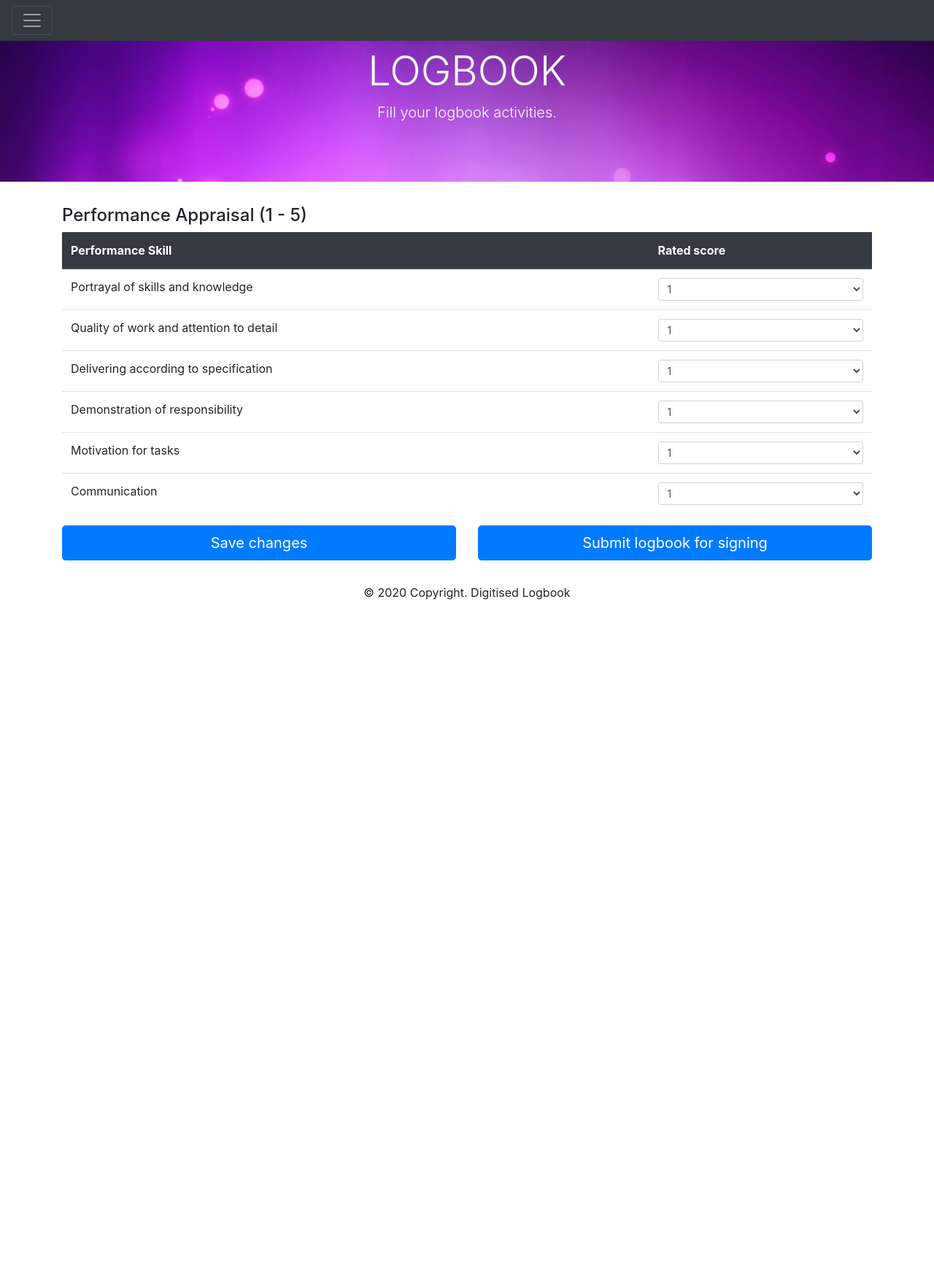
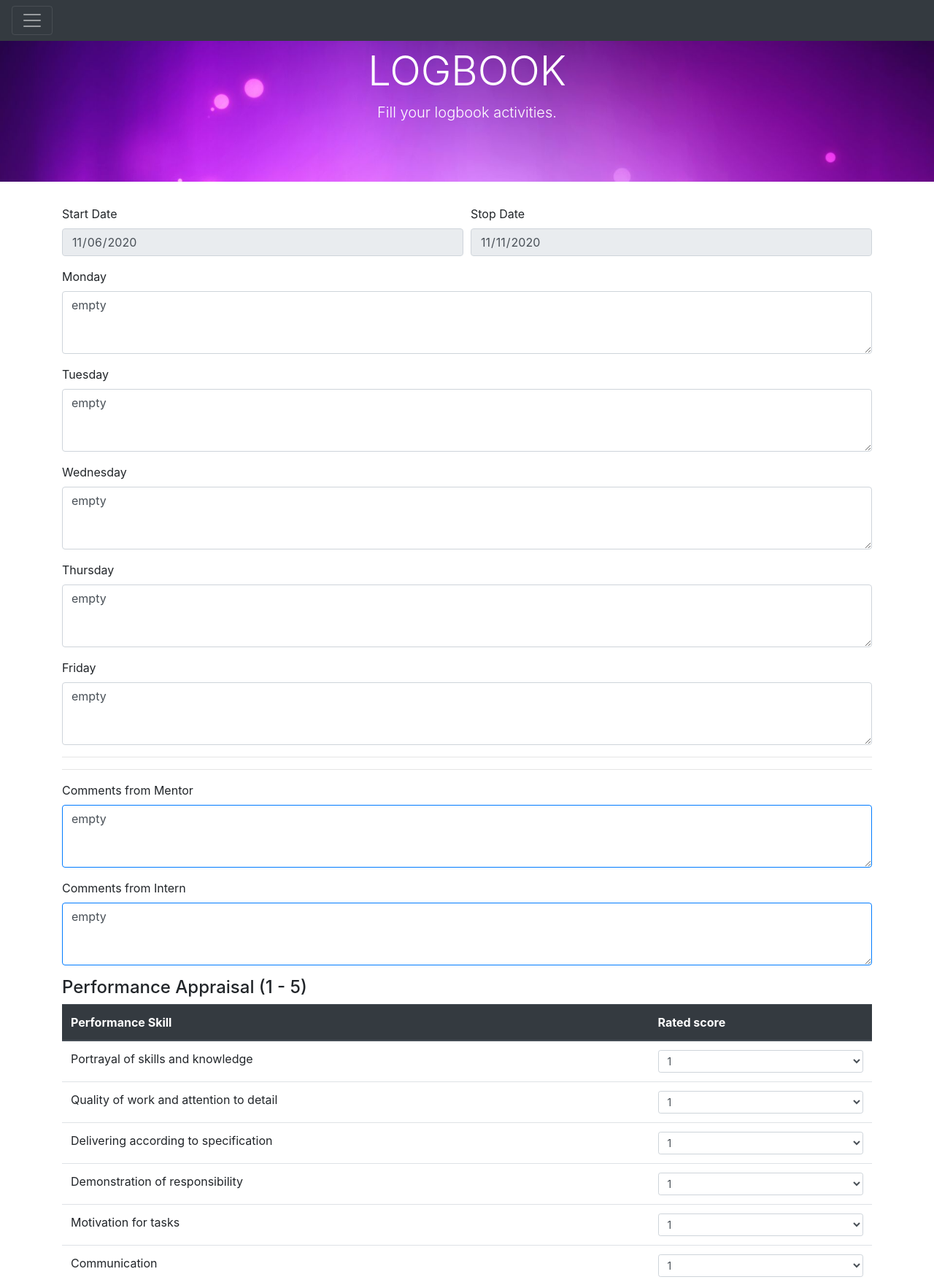
Before and after one commit to BaneleMlamleli/logbook, a PHP site: page /logbook.php in a window 1280 px wide. Shown: the top 1761 px of the page at 73% size. Before the commit the page ends 822 px from the top, so only its background shows below. Run offline with PHP 8.4, Linux system fonts and the light colour scheme; the visitor is signed in with stand-in values (Sample User, id 1); tables that the repository leaves empty or names only in its code hold one stand-in row (values such as "Sample post").

Commit message:
Slowly getting there. I'm just tire right now

```diff
--- a/logbook.php
+++ b/logbook.php
@@ -1,25 +1,7 @@
 <?php
     include_once("dbconnection.php");
 
-    $startDate = "";
-    $stopDate = "";
-    $mon = "";
-    $tue = "";
-    $wed= "";
-    $thu = "";
-    $fri = "";
-    $mentorComments = "";
-    $internComments = "";
-    $appraisalPortrayal = "";
-    $appraisalQuality = "";
-    $appraisalDelivery = "";
-    $appraisalDemonstration = "";
-    $appraisalMotivation = "";
-    $appraisalCommunication = "";
-
-    if(isset($_POST["submit"])){
-        $startDate = mysqli_real_escape_string($conn, date("Y-m-d"));
-        $stopDate = mysqli_real_escape_string($conn, date("Y-m-d"));
+    if(isset($_GET["update"])){
         $internSignedDate = mysqli_real_escape_string($conn, date("Y-m-d"));
         $mon = mysqli_real_escape_string($conn, $_POST["monday"]);
         $tue = mysqli_real_escape_string($conn, $_POST["tuesday"]);
@@ -40,25 +22,19 @@
         $firstname = $_SESSION["Name"];
         $lastname = $_SESSION["Surname"];
 
-        $logbookSql = "SELECT * FROM `logbook`
-                WHERE `email`= '{$usrEmail}' AND `firstname` = '{$firstname}' AND `lastname` = '{$lastname}'";
-        $result = mysqli_query($conn, $logbookSql);
-        $resultCheck = mysqli_num_rows($result);
-        if($resultCheck == 1){
         // UPDATE the table if there is date already
-            $updateUserStmt = "UPDATE `logbook` SET `start_date`=?, `stop_date`=?, `monday`=?, `tuesday`=?, `wednesday`=?,
+        $updateUserStmt = "UPDATE `logbook` SET `monday`=?, `tuesday`=?, `wednesday`=?,
                             `thursday`=?, `friday`=?, `mentor_comments`=?, `intern_comments`=?, `intern_signed_date`=?
                             WHERE `firstname`='{$firstname}' AND `lastname`='{$lastname}' AND `email`='{$usrEmail}'";
         $stmt = mysqli_stmt_init($conn);
         if(mysqli_stmt_prepare($stmt, $updateUserStmt)){
-                mysqli_stmt_bind_param($stmt, "sssssssssssss",$startDate, $stopDate, $mon, $tue, $wed, $thu, $fri,
-                $mentorComments, $internComments, $internSignedDate);
+            mysqli_stmt_bind_param($stmt, "ssssssss",$mon, $tue, $wed, $thu, $fri, $mentorComments, $internComments, $internSignedDate);
             mysqli_stmt_execute($stmt);
-                echo "<script type=text/javascript>alert('User details successfully updated')</script>";
+            echo "<script type=text/javascript>alert('Logbook entries successfully updated')</script>";
         }else{
-                echo "<script type=text/javascript>alert('Error! User details were not update')</script>";
+            echo "<script type=text/javascript>alert('Error! Logbook entries were not update')</script>";
         }
-        }else{
+
     // INSERT new record if there is no data recorded already
         $insertUserStmt = "INSERT INTO `performance` (`firstname`, `lastname`, `email`, `portrayal_of_skills_and_knowledge`,
                             `quality_of_work_and_attention_to_detail`, `delivering_according_to_specification`,
@@ -74,7 +50,6 @@
             echo "<script type=text/javascript>alert('Error! User details were not inserted')</script>";
         }
     }
-    }
 ?>
 <!DOCTYPE html>
 <html lang="en" class="smart-style-0">
@@ -84,7 +59,7 @@
     <meta name="viewport" content="width=device-width, initial-scale=1">
     <link rel="stylesheet" href="https://maxcdn.bootstrapcdn.com/bootstrap/4.3.1/css/bootstrap.min.css">
     <script src="https://ajax.googleapis.com/ajax/libs/jquery/3.4.0/jquery.min.js"></script>
-    <script type="text/javascript" src=".\clientsideUserFormValidation.js"></script>
+    <script type="text/javascript" src=".\form_validation.js"></script>
     <script src="https://cdnjs.cloudflare.com/ajax/libs/popper.js/1.14.7/umd/popper.min.js"></script>
     <script src="https://maxcdn.bootstrapcdn.com/bootstrap/4.3.1/js/bootstrap.min.js"></script>
 </head>
@@ -131,7 +106,7 @@
     </div>
 </div>
 <div class="container">
-    <form action="<?php $_PHP_SELF ?>" method="post">
+    <form action="<?php $_PHP_SELF ?>" method="GET">
         <?php
             session_start();
             $usrEmail = $_SESSION["Email"];
@@ -140,8 +115,13 @@
             $lastname = $_SESSION["Surname"];
 
             $dt =  mysqli_real_escape_string($conn, date("Y-m-d"));
+            $startDt = date("Y-m-d");
+            $stopDt = date('Y-m-d', strtotime(date("Y-m-d"). ' + 5 days'));
+            $empty = "empty";
+            $defValue = 0;
 
             //=======================================================================================
+            //INSERTING INTO logbook table
             $logbookSql = "SELECT * FROM `logbook`
                     WHERE `email`= '{$usrEmail}' AND `firstname` = '{$firstname}' AND `lastname` = '{$lastname}'";
             $result = mysqli_query($conn, $logbookSql);
@@ -150,14 +130,33 @@
             if(!($resultCheck == 1)){
                 // INSERT new record if there is no data recorded already
                 $insertUserStmt = "INSERT INTO `logbook` (`firstname`, `lastname`, `email`, `start_date`, `stop_date`, `monday`, `tuesday`, `wednesday`, `thursday`, `friday`, `mentor_comments`, `intern_comments`, `intern_signed_date`, `mentor_signed_date`, `status`)
-                                    VALUES (?, ?, ?, ?, ?, ?, ?, ?, ?, ?, ?)";
+                                    VALUES (?, ?, ?, ?, ?, ?, ?, ?, ?, ?, ?, ?, ?, ?, ?)";
                 $stmt = mysqli_stmt_init($conn);
                 if(mysqli_stmt_prepare($stmt, $insertUserStmt)){
-                    mysqli_stmt_bind_param($stmt, "sssssssssssssss",strtolower(""), strtolower(""), "empty", "empty", "empty", "empty", "empty", "empty", "empty", "empty", "empty", "empty", "empty", "empty", "empty", "empty", "empty");
+                    mysqli_stmt_bind_param($stmt, "sssssssssssssss",$firstname, $lastname, $usrEmail, $startDt, $stopDt, $empty, $empty, $empty, $empty, $empty, $empty, $empty, $dt, $dt, $empty);
                     mysqli_stmt_execute($stmt);
-                    echo "<script type=text/javascript>alert('User details successfully inserted')</script>";
+                    echo "<script type=text/javascript>alert('Initial logbook successfully inserted')</script>";
                 }else{
-                    echo "<script type=text/javascript>alert('Error! User details were not inserted')</script>";
+                    echo "<script type=text/javascript>alert('Error! Initial logbook entries are not inserted')</script>";
+                }
+            }
+
+            // INSERTING INTO performance table
+            $performanceSql = "SELECT * FROM `performance`
+                        WHERE `email`= '{$usrEmail}' AND `firstname` = '{$firstname}' AND `lastname` = '{$lastname}'";
+            $performanceSql = mysqli_query($conn, $performanceSql);
+            $performanceResultCheck = mysqli_num_rows($performanceSql);
+            //if the database is empty then we insert the data
+            if(!($performanceResultCheck == 1)){
+                $insertPerformanceStmt = "INSERT INTO `performance` (`firstname`, `lastname`, `email`, `portrayal_of_skills_and_knowledge`, `quality_of_work_and_attention_to_detail`, `delivering_according_to_specification`, `demonstration_of_responsibility`, `motivation_for_tasks`, `communication`)
+                                    VALUES (?, ?, ?, ?, ?, ?, ?, ?, ?)";
+                $performanceStmt = mysqli_stmt_init($conn);
+                if(mysqli_stmt_prepare($performanceStmt, $insertPerformanceStmt)){
+                    mysqli_stmt_bind_param($performanceStmt, "sssiiiiii", $firstname, $lastname, $usrEmail, $defValue, $defValue, $defValue, $defValue, $defValue, $defValue);
+                    mysqli_stmt_execute($performanceStmt);
+                    echo "<script type=text/javascript>alert('Initial performance db successfully inserted')</script>";
+                }else{
+                    echo "<script type=text/javascript>alert('Error! Initial performance db were not inserted')</script>";
                 }
             }
             //=======================================================================================
@@ -172,11 +171,11 @@
                     echo " <div class=\"form-row\">
                                 <div class=\"form-group col-md-6\">
                                     <label for=\"startDate\">Start Date</label>
-                                    <input type=\"date\" class=\"form-control\" id=\"startDate\" value=".$row['startDate'].">
+                                    <input type=\"date\" class=\"form-control\" id=\"startDate\" disabled value=".$row['start_date'].">
                                 </div>
                                 <div class=\"form-group col-md-6\">
                                     <label for=\"stopDate\">Stop Date</label>
-                                    <input type=\"date\" class=\"form-control\" id=\"stopDate\" value=".$row['stopDate'].">
+                                    <input type=\"date\" class=\"form-control\" id=\"stopDate\" disabled value=".$row['stop_date'].">
                                 </div>
                             </div>
                             <div class=\"form-group\">
@@ -203,11 +202,11 @@
                             <hr>
                             <div class=\"form-group\">
                                 <label for=\"mentorComments\">Comments from Mentor</label>
-                                <textarea class=\"form-control border-primary\" id=\"mentorComments\" rows=\"3\">".$row['mentorComments']."</textarea>
+                                <textarea class=\"form-control border-primary\" id=\"mentorComments\" rows=\"3\">".$row['mentor_comments']."</textarea>
                             </div>
                             <div class=\"form-group\">
                                 <label for=\"internComments\">Comments from Intern</label>
-                                <textarea class=\"form-control border-primary\" id=\"internComments\" rows=\"3\">".$row['internComments']."</textarea>
+                                <textarea class=\"form-control border-primary\" id=\"internComments\" rows=\"3\">".$row['intern_comments']."</textarea>
                             </div>";
                 }
             }
@@ -300,7 +299,7 @@
                 <button onclick="return registerUserValidation()" type="submit" name="submit" class="btn btn-primary btn-lg btn-block">Save changes</button>
             </div>
             <div class="col">
-                <button onclick="return registerUserValidation()" type="submit" name="submit" class="btn btn-primary btn-lg btn-block">Submit logbook for signing</button>
+                <button onclick="return registerUserValidation()" type="submit" name="submit_for_signing" class="btn btn-primary btn-lg btn-block">Submit logbook for signing</button>
             </div>
         </div>
     </form>
```
Also changed, not shown: test_date.php (added, +7 -0 lines). Lines whose indentation alone changed are shown as unchanged.
